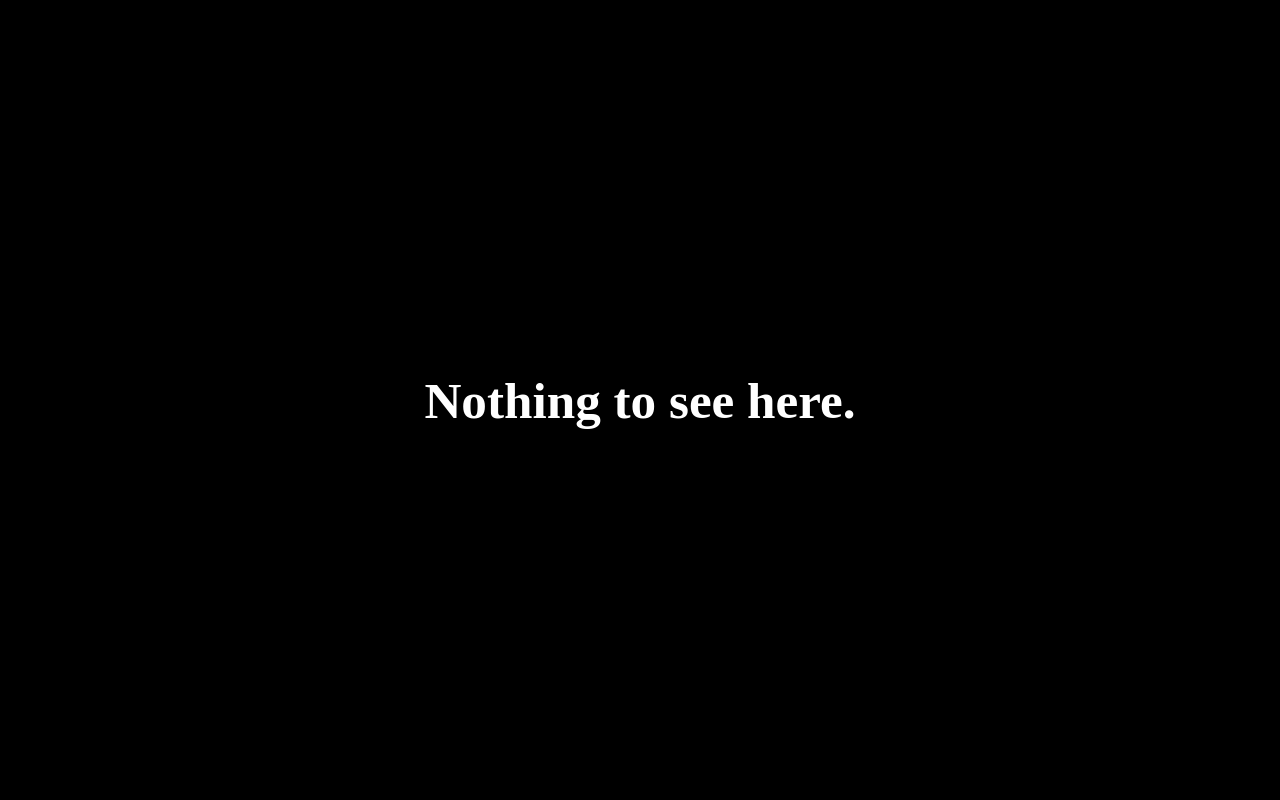
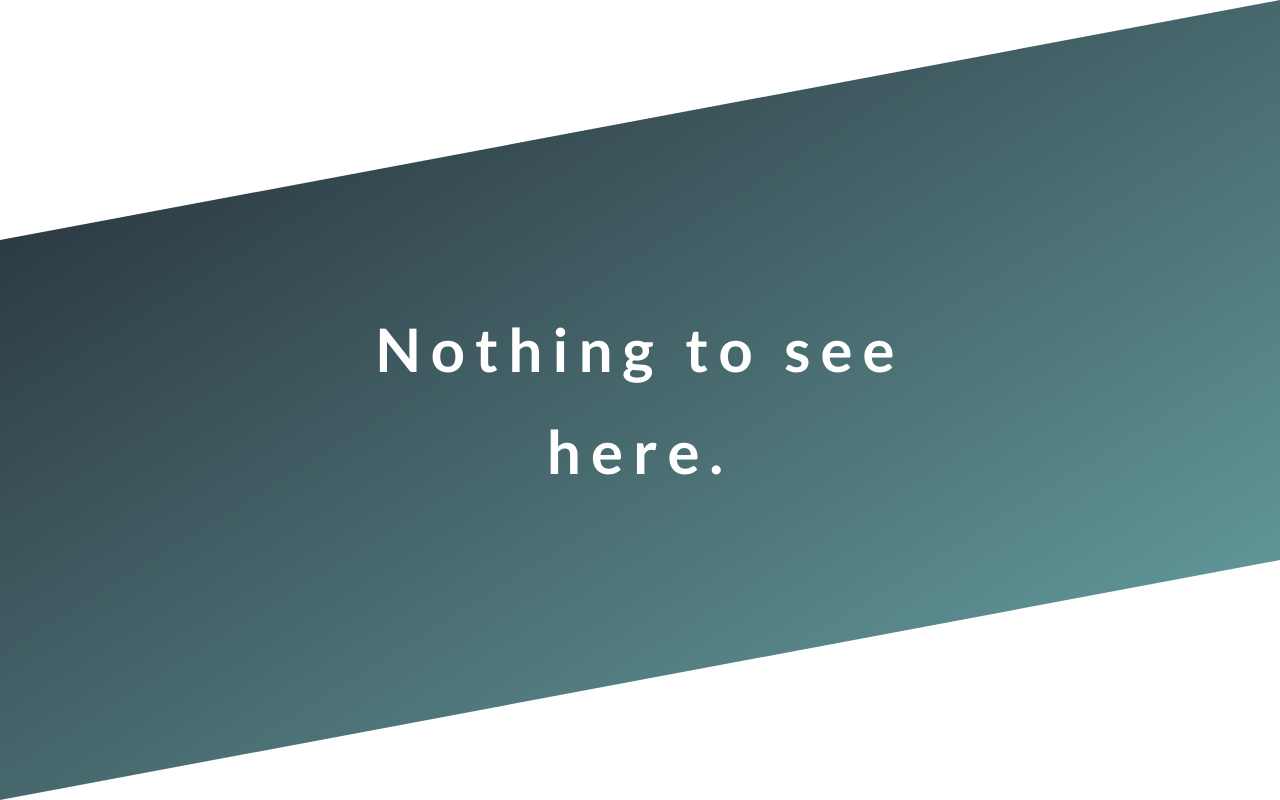
Before and after one commit to shishiranshuman/about, a Gatsby site: page /home/Home in a window 1280 px wide. Built offline with nearby package versions, Linux system fonts and the light colour scheme; Gatsby itself is replaced by a stand-in of ours.

Commit message:
Added styles to the homepage.

```diff
--- a/src/pages/home/Home.jsx
+++ b/src/pages/home/Home.jsx
@@ -1,5 +1,6 @@
-import React from "react"
-import Helmet from "react-helmet"
+import React from "react";
+import Helmet from "react-helmet";
+import './styles.css';
 
 class Home extends React.Component {
 
@@ -8,29 +9,14 @@ class Home extends React.Component {
       <React.Fragment>
         <Helmet>
           <meta name="robots" content="noindex,nofollow" />
+          <link href="https://fonts.googleapis.com/css?family=Lato:100,300,400,700,900" rel="stylesheet" />
         </Helmet>
-        <div style={container}>
-          <h1 style={message}>Nothing to see here.</h1>
+        <div className={`container`}>
+          <h1 className={`message`}>Nothing to see here.</h1>
         </div>
       </React.Fragment>
     );
   }
 }
 
-const container = {
-  width: '100%',
-  height: '100%',
-  display: 'flex',
-  alignItems: 'center',
-  justifyContent: 'center',
-  position: 'fixed',
-  backgroundColor: '#000',
-  margin: '-8px',
-};
-
-const message = {
-  color: '#fff',
-  fontSize: '4vw',
-};
-
 export default Home;
--- /dev/null
+++ b/src/pages/home/styles.css
@@ -0,0 +1,43 @@
+*,
+*::after,
+*::before {
+  margin: 0;
+  padding: 0;
+  box-sizing: inherit;
+}
+
+html {
+  font-size: 62.5%;
+}
+
+body {
+  font-family: "Lato", sans-serif;
+  font-weight: 400;
+  line-height: 1.7;
+  color: #777;
+  box-sizing: border-box;
+}
+
+.container {
+  height: 100vh;
+  background-image: linear-gradient(
+    to right bottom,
+    #222831,
+    #6ba8a9);
+  background-size: cover;
+  background-position: top;
+  clip-path: polygon(0 30%, 100% 0, 100% 70%, 0 100%);
+  position: relative;
+}
+
+.message {
+  color: #fff;
+  font-size: 6rem;
+  font-weight: 600;
+  letter-spacing: 1rem;
+  position: absolute;
+  top: 50%;
+  left: 50%;
+  transform: translate(-50%, -50%);
+  text-align: center;
+}
```
